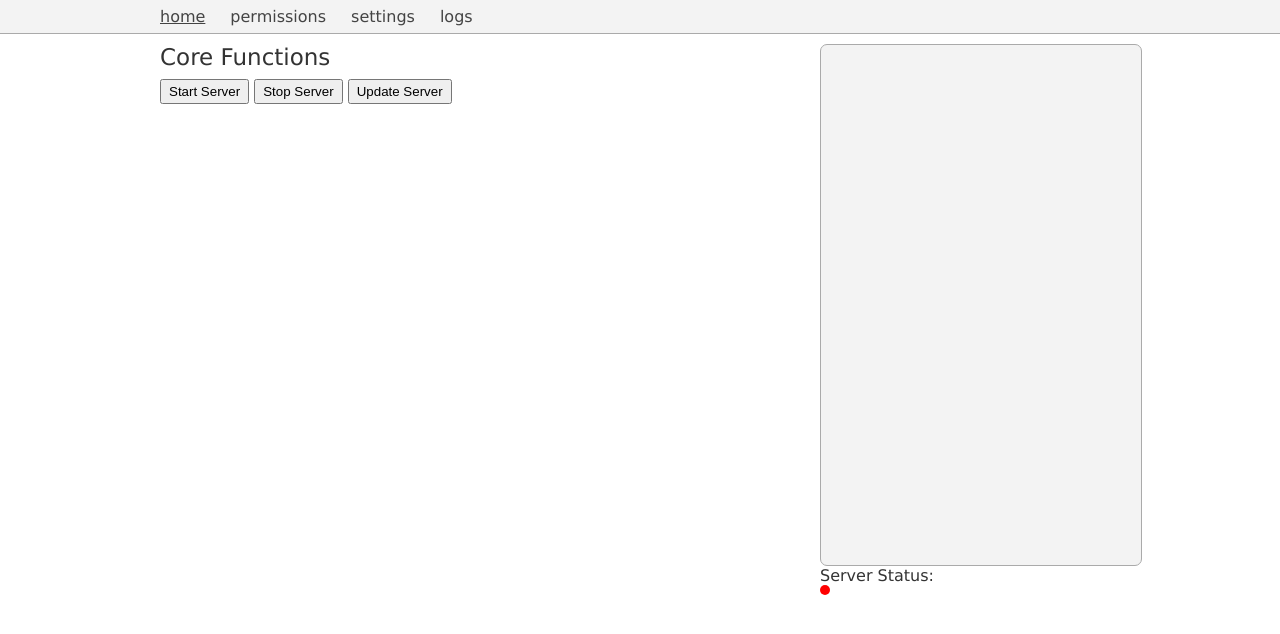
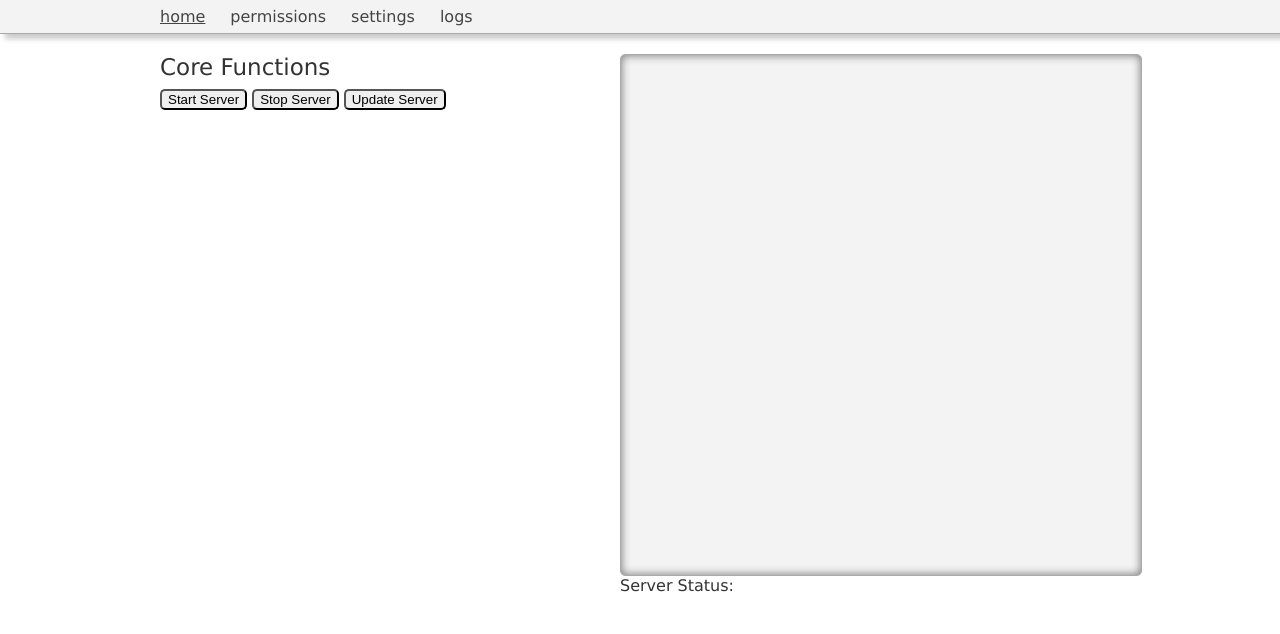
Before and after one commit to staticsafe/cloudcraft, a PHP site: page /index.php in a window 1280 px wide. Shown: the top 634 px of the page. Run offline with PHP 8.4, Linux system fonts and the light colour scheme.

Commit message:
changed stuff

```diff
--- a/web/style/style.css
+++ b/web/style/style.css
@@ -5,12 +5,15 @@ body {
 	color:#333333;
 }
 input{
-	padding:3px 7px;
+	border-radius:5px;
+	@padding:3px 5px;
+	@box-shadow:inset 0 0 5px #707070;
 }
 .navigation {
 	background-color:#f3f3f3;
 	border-bottom:1px solid #aaaaaa;
 	padding:7px 25px;
+	box-shadow: 5px 5px 5px #ccc;
 }
 .navigation .links {
 	width:960px;
@@ -34,9 +37,10 @@ input{
 }
 .main {
 	padding:10px 0px;
-	width:660px;
+	width:460px;
 	float:left;
 	background-color:#ffffff;
+	margin-top: 10px;
 }
 .main .entry {
 	padding-bottom:20px;
@@ -46,24 +50,25 @@ input{
 	padding-bottom:9px;
 }
 .sub {
-	width:300px;
+	padding-top:10px;
+	width:500px;
 	float:left;
-	margin-top:10px
+	margin-top:10px;
 }
-.sub .server_status {
-	width:10px;
-	height:10px;
-	border-radius:20px;
+.server_status {
+	text-align:center;
+	text-decoration: blink;
 }
 .prompt {
 	background-color:#f3f3f3;
-	width:300px;
-	height:100px;
-	border-radius:7px;
+	width:500px;
+	height:150px;
+	border-radius:5px;
 	color:#7fff00;
 	border:1px solid #aaaaaa;
 	padding:10px;
 	height:500px;
+	box-shadow:inset 0 0 10px #707070;
 }
 .prompt #output {
 	resize:none;
@@ -71,30 +76,9 @@ input{
 	border:none;
 	background-color:#f3f3f3;
 	color:#444444;
-	width:300px;
+	width:500px;
 	padding:5px;
-	overflow:hidden;
-	height:490px;
-	line-height:15px;
+	overflow-y:scroll;
+	overflow-x:hidden;
+	height:500px;
 }
-#input {
-	background-color:#f3f3f3;
-	border:none;
-	width:300px;
-	color:#444444;
-	border:1px solid #aaaaaa;
-	border-radius:7px;
-	padding:10px;
-	margin-top:5px;
-}
-#input textarea {
-	resize:none;
-	background-color:#f3f3f3;
-	color:#444444;
-	border:none;
-	outline:none;
-	overflow:hidden;
-}
-#input .user {
-	width:300px;
-}
```
